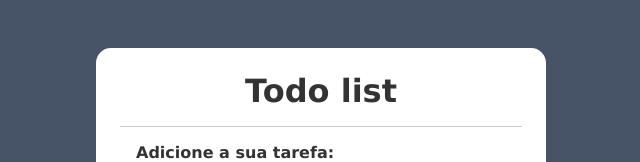
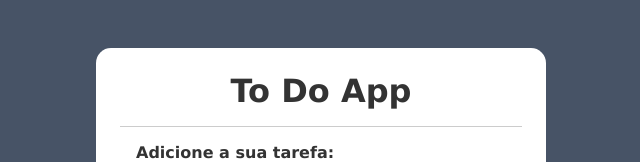
Before and after one commit to Assis-S-M/Todo-app, a plain HTML site: page index.html in a window 1280 px wide. Shown: the top 162 px of the page, without its empty margins (319-959 px from the left). Drawn offline with Linux system fonts and the light colour scheme.

Commit message:
Add files via upload

```diff
--- a/index.html
+++ b/index.html
@@ -4,7 +4,7 @@
     <meta charset="UTF-8">
     <meta http-equiv="X-UA-Compatible" content="IE=edge">
     <meta name="viewport" content="width=device-width, initial-scale=1.0">
-    <title>Todo app</title>
+    <title>To Do App</title>
 
     <link rel="stylesheet" href="./css/style.css">
     <link rel="stylesheet" href="https://cdnjs.cloudflare.com/ajax/libs/font-awesome/6.2.1/css/all.min.css" integrity="sha512-MV7K8+y+gLIBoVD59lQIYicR65iaqukzvf/nwasF0nqhPay5w/9lJmVM2hMDcnK1OnMGCdVK+iQrJ7lzPJQd1w==" crossorigin="anonymous" referrerpolicy="no-referrer" />
@@ -14,7 +14,7 @@
 <body>
     <div class="container">
         <header>
-            <h1>Todo list</h1>
+            <h1>To Do App</h1>
         </header>
 
         <form id="todoForm">
```
